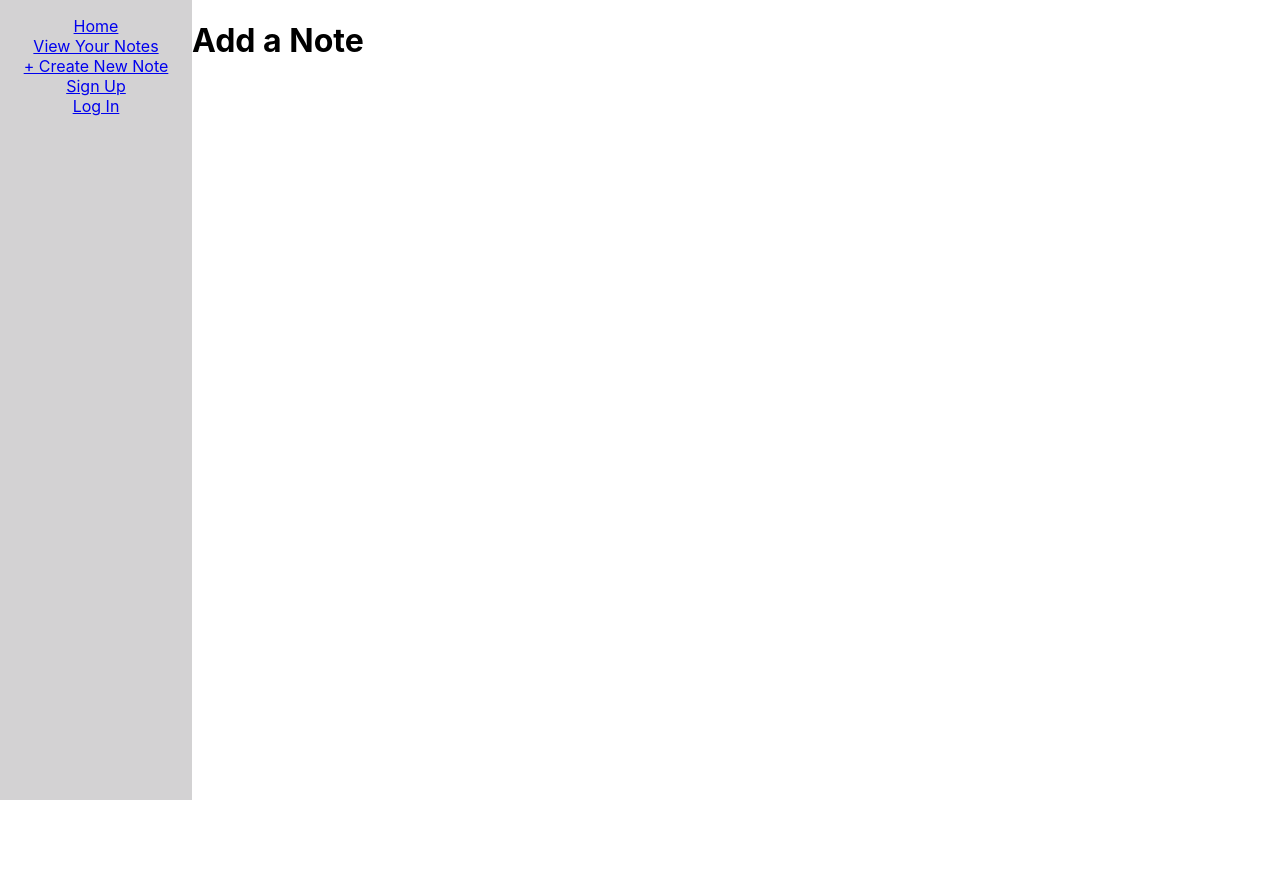
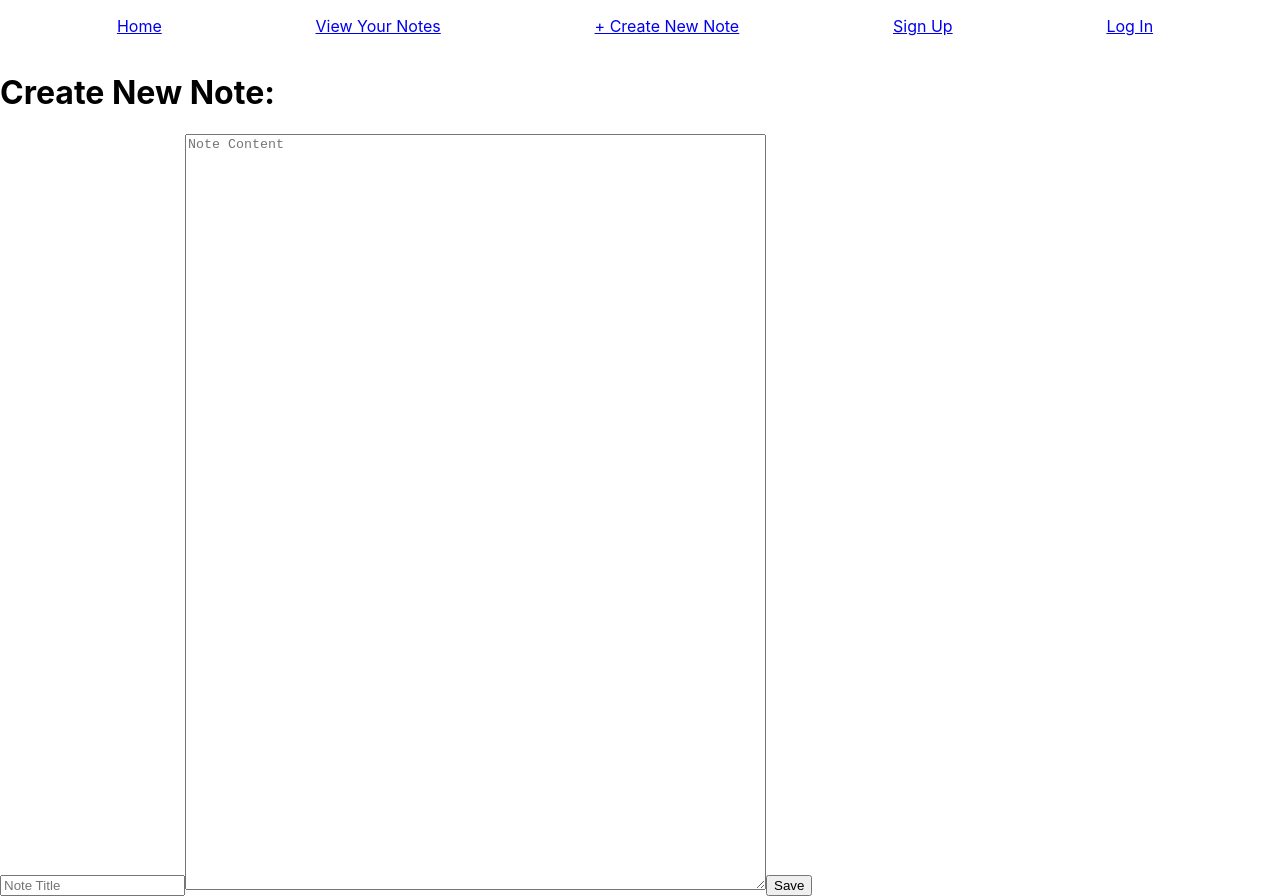
Before and after one commit to jlaluces123/TakeNotes, a React (Create React App) app in the folder takenotes/: page /note-form in a window 1280 px wide. Before the commit the page ends 800 px from the top, so only its background shows below. Built offline with nearby package versions, Linux system fonts and the light colour scheme.

Commit message:
REACT MVP: Can view notes, working on creating a new note form

```diff
--- a/takenotes/src/App.css
+++ b/takenotes/src/App.css
@@ -27,7 +27,7 @@
   to { transform: rotate(360deg); }
 } */
 
-.App {
+/* .App {
   width: 100%;
   display: flex;
   flex-direction: row;
@@ -43,7 +43,7 @@
 .navbar-list {
   padding: 0;
   display: flex;
-  flex-direction: column;
+  flex-direction: row;
   align-items: center;
   list-style: none;
 }
@@ -79,4 +79,17 @@
 .app-title {
   padding-left: 12px;
   margin-bottom: 30px;
+} */
+
+.navbar {
+  display: flex;
 }
+
+.navbar-list {
+  display: flex;
+  justify-content: space-around;
+  align-items: center;
+  padding-right: 50px;
+  width: 100%;
+  list-style: none;
+}
--- a/takenotes/src/App.js
+++ b/takenotes/src/App.js
@@ -1,9 +1,10 @@
 import React, { Component } from 'react';
 import './App.css';
 import { NavLink, Route } from 'react-router-dom';
+
 import { HomeView } from './views/HomeView';
-import { NotesListView } from './views/NotesListView';
-import { AddNoteView } from './views/AddNoteView';
+import NotesListView from './views/NotesListView';
+import AddNoteView from './views/AddNoteView';
 import { SignUpView } from './views/SignUpView';
 import { LoginView } from './views/LoginView';
 
--- /dev/null
+++ b/takenotes/src/components/AddNoteForm/AddNoteForm.js
@@ -0,0 +1,44 @@
+import React from 'react';
+
+export const AddNoteForm = props => {
+
+  const handleSubmit = event => {
+    event.preventDefault();
+
+    if (props.isUpdating) {
+      props.handleUpdateNote()
+    } else {
+      props.handleAddNewNote(event);
+    }
+  }
+
+  return (
+    <div className='add-a-note-form'>
+    <h1 className='add-a-note-header'>Create New Note:</h1>
+      <form>
+        <input
+          className='title-input'
+          type='text'
+          value={props.note.title}
+          name='title'
+          onChange={props.handleInput}
+          placeholder='Note Title'
+        />
+
+        <textarea
+          className='note-body-input'
+          value={props.note.content}
+          name='note content'
+          placeholder='Note Content'
+          rows='50'
+          cols='70'
+          onChange={props.handleInput}
+        />
+
+        <button className='save-button' onClick={handleSubmit}>Save</button>
+
+
+      </form>
+    </div>
+  )
+}
--- /dev/null
+++ b/takenotes/src/components/NotesList/NotesList.js
@@ -0,0 +1,19 @@
+import React from 'react';
+
+export const NotesList = props => {
+  return (
+    <div className='notes-list-wrap'>
+      <h4>Lets get studying!</h4>
+      <div className='notes-map'>
+      {props.notes.map(note => (
+        <div className='note-box' key={note.id}>
+          <h3 className='note-title'onClick={() => props.history.push(`/notes/${note.id}`)}>
+            {note.title}
+          </h3>
+          <p className='note-body'>{note.content}</p>
+        </div>
+      ))}
+      </div>
+    </div>
+  )
+}
--- a/takenotes/src/store/actions/index.js
+++ b/takenotes/src/store/actions/index.js
@@ -3,6 +3,16 @@ import axios from 'axios';
 export const FETCHING_NOTES = 'FETCHING_NOTES';
 export const SUCCESS_FETCHING_NOTES = 'SUCCESS_FETCHING_NOTES';
 export const FAIL_FETCHING_NOTES = 'FAIL_FETCHING_NOTES';
+
+export const START_ADD_NOTE = 'START_ADD_NOTE';
+export const SUCCESS_ADD_NOTE = 'SUCCESS_ADD_NOTE';
+export const FAILURE_ADD_NOTE = 'FAILURE_ADD_NOTE';
+
+export const START_UPDATE_NOTE = 'START_UPDATE_NOTE';
+export const SUCCESS_UPDATE_NOTE = 'SUCCESS_UPDATE_NOTE';
+export const FAILURE_UPDATE_NOTE = 'FAILURE_UPDATE_NOTE';
+
+export const SET_UPDATE_NOTE = 'SET_UPDATE_NOTE';
 
 export const fetchNotes = () => {
   return dispatch => {
@@ -15,3 +25,35 @@ export const fetchNotes = () => {
       .catch(err => dispatch({ type: FAIL_FETCHING_NOTES, payload: err }));
   };
 };
+
+export const addNote = note => dispatch => {
+  dispatch({ type: START_ADD_NOTE });
+
+  axios.post('http://localhost:5000/api/notes/', note)
+    .then(response => {
+      console.log('response:', response)
+      dispatch({ type: SUCCESS_ADD_NOTE, payload: {...note, id: response.data.success} })
+    })
+    .catch(err => {
+      dispatch({ type: FAILURE_ADD_NOTE, payload: err });
+    })
+};
+
+export const setUpdateNote = id => {
+  return {
+    type: SET_UPDATE_NOTE,
+    payload: id
+  };
+};
+
+export const updateNote = note => dispatch => {
+  dispatch({ type: START_UPDATE_NOTE })
+
+  axios.put(`http://localhost:5000/api/notes/${note.id}`, note)
+    .then(response => {
+      dispatch({ type: SUCCESS_UPDATE_NOTE, payload: note })
+    })
+    .catch(err => {
+      dispatch({ type: FAILURE_UPDATE_NOTE, payload: err })
+    });
+}
--- a/takenotes/src/store/reducers/index.js
+++ b/takenotes/src/store/reducers/index.js
@@ -2,6 +2,16 @@ import {
   FETCHING_NOTES,
   SUCCESS_FETCHING_NOTES,
   FAIL_FETCHING_NOTES,
+
+  START_ADD_NOTE,
+  SUCCESS_ADD_NOTE,
+  FAILURE_ADD_NOTE,
+
+  SET_UPDATE_NOTE,
+
+  START_UPDATE_NOTE,
+  SUCCESS_UPDATE_NOTE,
+  FAILURE_UPDATE_NOTE,
 } from '../actions/index.js';
 
 const initialState = {
@@ -26,5 +36,43 @@ export const notesReducer = (state = initialState, action) => {
     case FAIL_FETCHING_NOTES:
       return {...state, fetchingNotes: false, error: action.payload};
 
-  };
+
+
+    case START_ADD_NOTE:
+      return { ...state, addingNote: true };
+
+    case SUCCESS_ADD_NOTE:
+      return { ...state, addingNote: false, notes: [...state.notes, action.payload] }
+
+    case FAILURE_ADD_NOTE:
+      return { ...state, addingNote: false, error: action.payload };
+
+
+    case SET_UPDATE_NOTE:
+      const note = state.notes.find(note => note.id === action.payload);
+      return {...state, noteToUpdate: note ? note : null }
+
+    case START_UPDATE_NOTE:
+      return {...state, isUpdating: true };
+
+    case SUCCESS_UPDATE_NOTE:
+      let index = state.notes.findIndex(note => {
+        return note.id === action.payload.id
+      })
+
+      let newNotes = [
+        ...state.notes.slice(0, index),
+        action.payload,
+        ...state.notes.slice(index + 1)
+      ]
+
+      return {...state, isUpdating: false, notes: newNotes };
+
+    case FAILURE_UPDATE_NOTE:
+      console.log(action.payload)
+      return {...state, isUpdating: false, error: action.payload  };
+
+    default:
+      return state;
+  }
 };
--- a/takenotes/src/views/AddNoteView.js
+++ b/takenotes/src/views/AddNoteView.js
@@ -1,7 +1,64 @@
 import React from 'react';
+import { connect } from 'react-redux';
+import { addNote, updateNote } from '../store/actions';
 
-export const AddNoteView = () => {
-  return (
-    <h1>Add a Note</h1>
-  )
+import { AddNoteForm } from '../components/AddNoteForm/AddNoteForm';
+
+class AddNoteView extends React.Component {
+  state = {
+    note: {
+      title: '',
+      content: ''
+    },
+    isUpdating: false
+  }
+
+  componentDidMount() {
+    console.log(this.props);
+    if (this.props.noteToUpdate) {
+      this.setState({ isUpdating: true, note: this.props.noteToUpdate }) // sets the form fields to whatever the data was in the note
+    }
+  }
+
+  handleInput = e => {
+    e.preventDefault();
+    console.log('working in handle input');
+    console.log([e.target.name], e.target.value)
+    this.setState({
+      note: {
+        ...this.state.note,
+        [e.target.name]: e.target.value
+      }
+    });
+  }
+
+  handleAddNewNote = e => {
+    e.preventDefault();
+    this.props.addNote(this.state.note);
+    this.props.history.push('/notes');
+  }
+
+  handleUpdateNote = () => {
+    this.props.updateNote(this.state.note)
+    this.props.history.push('/notes');
+  }
+
+  render() {
+    return (
+      <AddNoteForm
+        {...this.props}
+        note={this.state.note}
+        handleInput={this.handleInput}
+        handleAddNewNote={this.handleAddNewNote}
+        isUpdating={this.state.isUpdating}
+        handleUpdateNote={this.handleUpdateNote}
+      />
+    )
+  }
 }
+
+const mapStateToProps = state => ({
+  noteToUpdate: state.noteToUpdate
+})
+
+export default connect(mapStateToProps, { addNote, updateNote })(AddNoteView)
--- a/takenotes/src/views/NotesListView.js
+++ b/takenotes/src/views/NotesListView.js
@@ -1,7 +1,33 @@
 import React from 'react';
+import { connect } from 'react-redux';
+import { NotesList } from '../components/NotesList/NotesList';
+import { fetchNotes } from '../store/actions';
 
-export const NotesListView = () => {
-  return (
-    <h1>Notes List Here</h1>
-  )
+class NotesListView extends React.Component {
+  state = {
+    notesArray: []
+  }
+
+  componentDidMount() {
+    console.log('comp did mount')
+    this.props.fetchNotes();
+  }
+
+  componentDidUpdate(prevProps) {
+    if (this.props.notesList !== prevProps.notesList) {
+      this.setState({ notesArray: this.props.notesList })
+    }
+  };
+
+  render() {
+    return this.state.notesArray.length > 0 ? <NotesList {...this.props} notes={this.state.notesArray} /> : <div>loading...</div> ;
+  }
 }
+
+const mapStateToProps = state => {
+  return {
+    notesList: state.notes
+  }
+}
+
+export default connect(mapStateToProps, { fetchNotes })(NotesListView);
```
Also changed, not shown: 1 other file (tests, documents, lock files or other folders).
